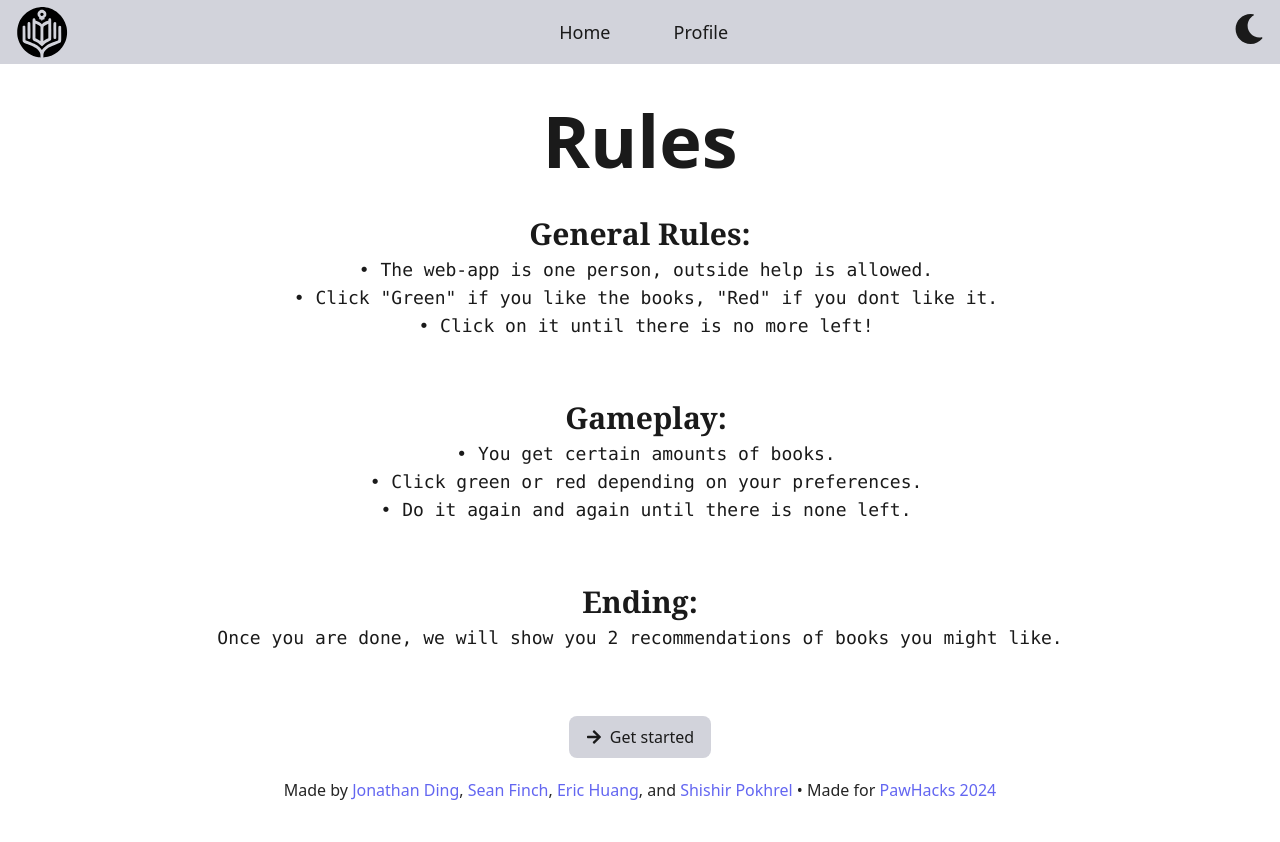
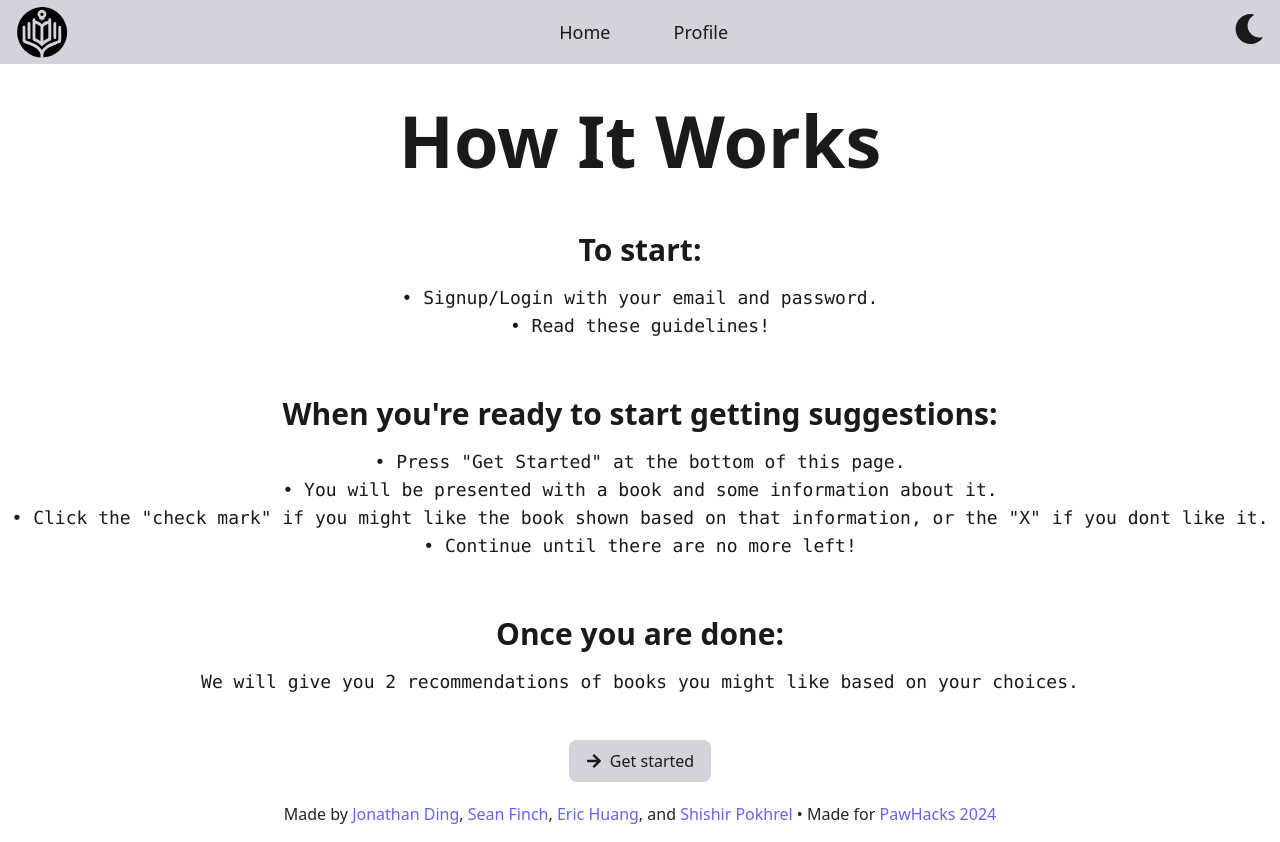
Before and after one commit to Biblio-Connect/BiblioConnect, a React (Vite) app: page /rules in a window 1280 px wide. Before the commit the page ends 818 px from the top, so only its background shows below. Built offline with nearby package versions, Linux system fonts and the light colour scheme.

Commit message:
Style rules page

```diff
--- a/src/pages/rules.tsx
+++ b/src/pages/rules.tsx
@@ -34,42 +34,33 @@ const Rules: React.FC = () => {
     <div
       className={`min-w-screen flex flex-col justify-center items-center text-center ${theme === "light" ? "bg-light-mode text-ultra-dark-mode" : "bg-dark-mode text-light-mode"}`}
     >
+      <div className="my-10 text-7xl text-center font-bold ">How It Works</div>
       <div>
-        <div className="my-10 text-7xl text-center font-bold ">Rules</div>
-
-        <div className="mb-1 text-3xl font-serif font-bold">General Rules:</div>
-        <div className="mb-1 ml-3 text-lg font-mono">
-          • The web-app is one person, outside help is allowed.
+        <div className="my-4 text-3xl font-bold">To start:</div>
+        <div className="mb-10 text-lg font-mono">
+          • Signup/Login with your email and password.
           <br />
-          • Click "Green" if you like the books, "Red" if you dont like it.
-          <br />
-          • Click on it until there is no more left!
-          <br />
-          <br />
-          <br />
+          • Read these guidelines!
         </div>
       </div>
 
-      <div className="mb-1 ml-3 text-3xl font-serif font-bold">Gameplay:</div>
-      <div className="mb-1 ml-3 text-lg font-mono">
-        <div>
-          • You get certain amounts of books.
+      <div>
+        <div className="my-4 text-3xl font-bold">When you're ready to start getting suggestions:</div>
+        <div className="mb-10 text-lg font-mono">
+          • Press "Get Started" at the bottom of this page.
           <br />
-          • Click green or red depending on your preferences.
+          • You will be presented with a book and some information about it.
           <br />
-          • Do it again and again until there is none left.
-          <br />
-          <br />
-          <br />
+          • Click the "check mark" if you might like the book shown based on that information, or the "X" if you dont like it.
+          <br />• Continue until there are no more left!
         </div>
       </div>
 
-      <div className="mb-1 text-3xl font-serif font-bold">Ending:</div>
-      <div className="mb-1 text-lg font-mono">
-        Once you are done, we will show you 2 recommendations of books you might
-        like. <br />
-        <br />
-        <br />
+      <div>
+        <div className="my-4 text-3xl font-bold">Once you are done:</div>
+        <div className="mb-10 text-lg font-mono">
+          We will give you 2 recommendations of books you might like based on your choices.
+        </div>
       </div>
       <Button>
         <FaArrowRight className="mr-2" />
```
